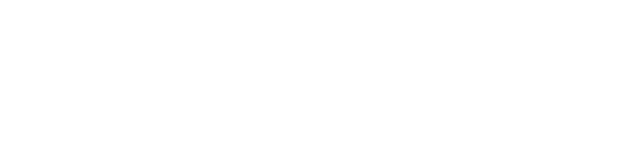
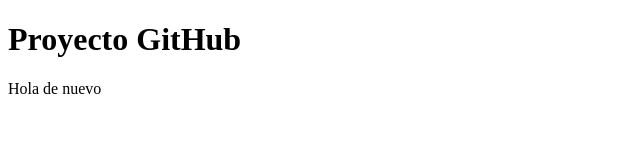
Before and after one commit to mihaiadrianp/poryecto-git, a plain HTML site: page index.html in a window 1280 px wide. Shown: the whole page, without its empty margins (0-640 px from the left). Drawn offline with Linux system fonts and the light colour scheme.

Commit message:
Version 0.0.2

```diff
--- a/index.html
+++ b/index.html
@@ -7,6 +7,7 @@
     <title>Proyecto GitHub</title>
 </head>
 <body>
-
+    <h1>Proyecto GitHub</h1>
+    <p>Hola de nuevo</p>
 </body>
 </html>
```
